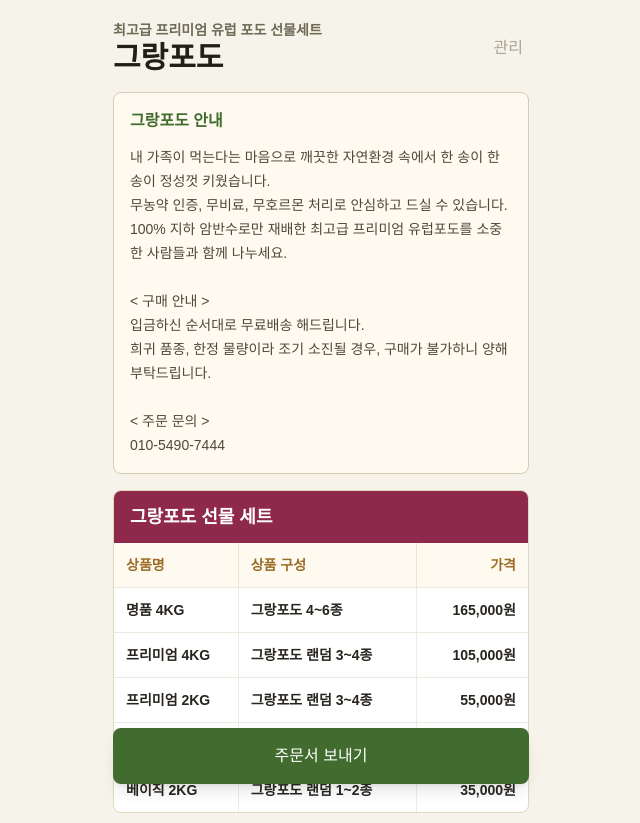
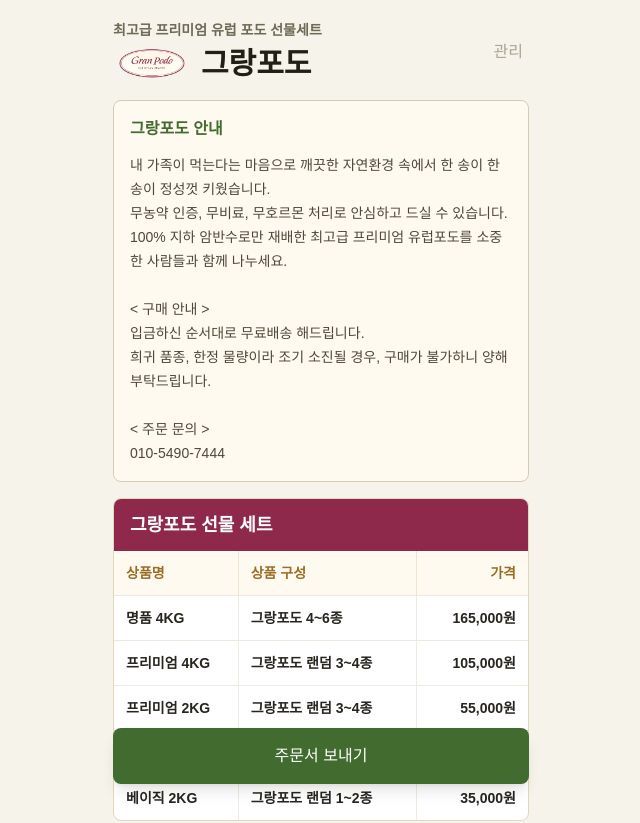
Before and after one commit to JinjeongMoon/grape-order-mobile, a React (Vite) app: page / in a window 1280 px wide. Shown: the top 823 px of the page, without its empty margins (319-959 px from the left). Built offline with nearby package versions, Linux system fonts and the light colour scheme.

Commit message:
Add brand logo to header

```diff
--- a/app/page.tsx
+++ b/app/page.tsx
@@ -442,10 +442,17 @@
     <main className="min-h-screen bg-[#f6f3eb] text-[#202016]">
       <section className="mx-auto flex min-h-screen w-full max-w-md flex-col px-4 py-5">
         <header className="flex items-center justify-between pb-4">
-          <div>
-            <p className="text-sm font-semibold text-[#6d6a55]">최고급 프리미엄 유럽 포도 선물세트</p>
+        <div>
+          <p className="text-sm font-semibold text-[#6d6a55]">최고급 프리미엄 유럽 포도 선물세트</p>
+          <div className="mt-1 flex items-center gap-2">
+            <img
+              alt=""
+              className="h-10 w-20 shrink-0 object-contain"
+              src={`${import.meta.env.BASE_URL}logo.png`}
+            />
             <h1 className="text-3xl font-black tracking-normal">{settings.shopName}</h1>
           </div>
+        </div>
           <button
             className={
               mode === "order"
```
Also changed, not shown: public/logo.png (added).
